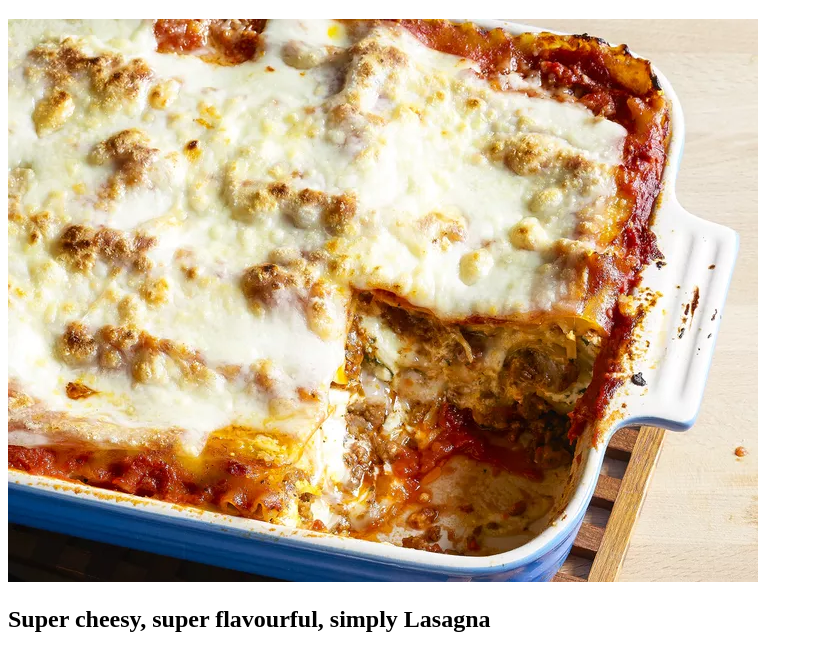
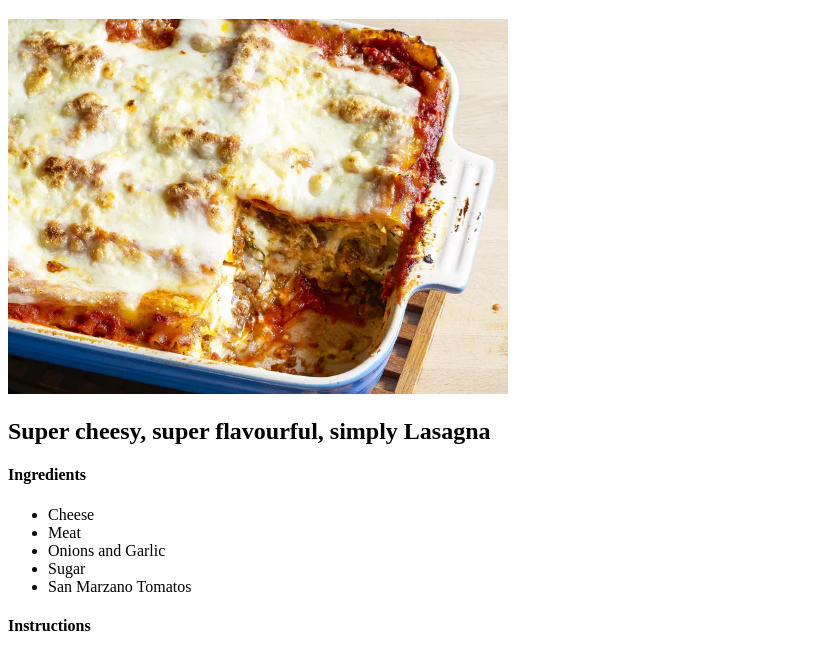
Before and after one commit to TheByronSanchez/odin-recipes, a plain HTML site: page recipes/lasagna.html in a window 1280 px wide. Shown: the part 61-712 px from the top of the page, without its empty margins (0-813 px from the left). Drawn offline with Linux system fonts and the light colour scheme.

Commit message:
Added with to food images 500x500

```diff
--- a/recipes/lasagna.html
+++ b/recipes/lasagna.html
@@ -8,7 +8,7 @@
 </head>
 <body>
     <h1> Making the World's Best Lasagna!</h1>
-    <img src="../images/lasagna.jpg" alt="World's Best Lasagna">
+    <img src="../images/lasagna.jpg" alt="World's Best Lasagna" width="500x500">
     <h2>Super cheesy, super flavourful, simply Lasagna</h2>
     <h4>Ingredients</h4>
         <ul>
```
Also changed, not shown: recipes/sandwich.html (+1 -1 lines).
